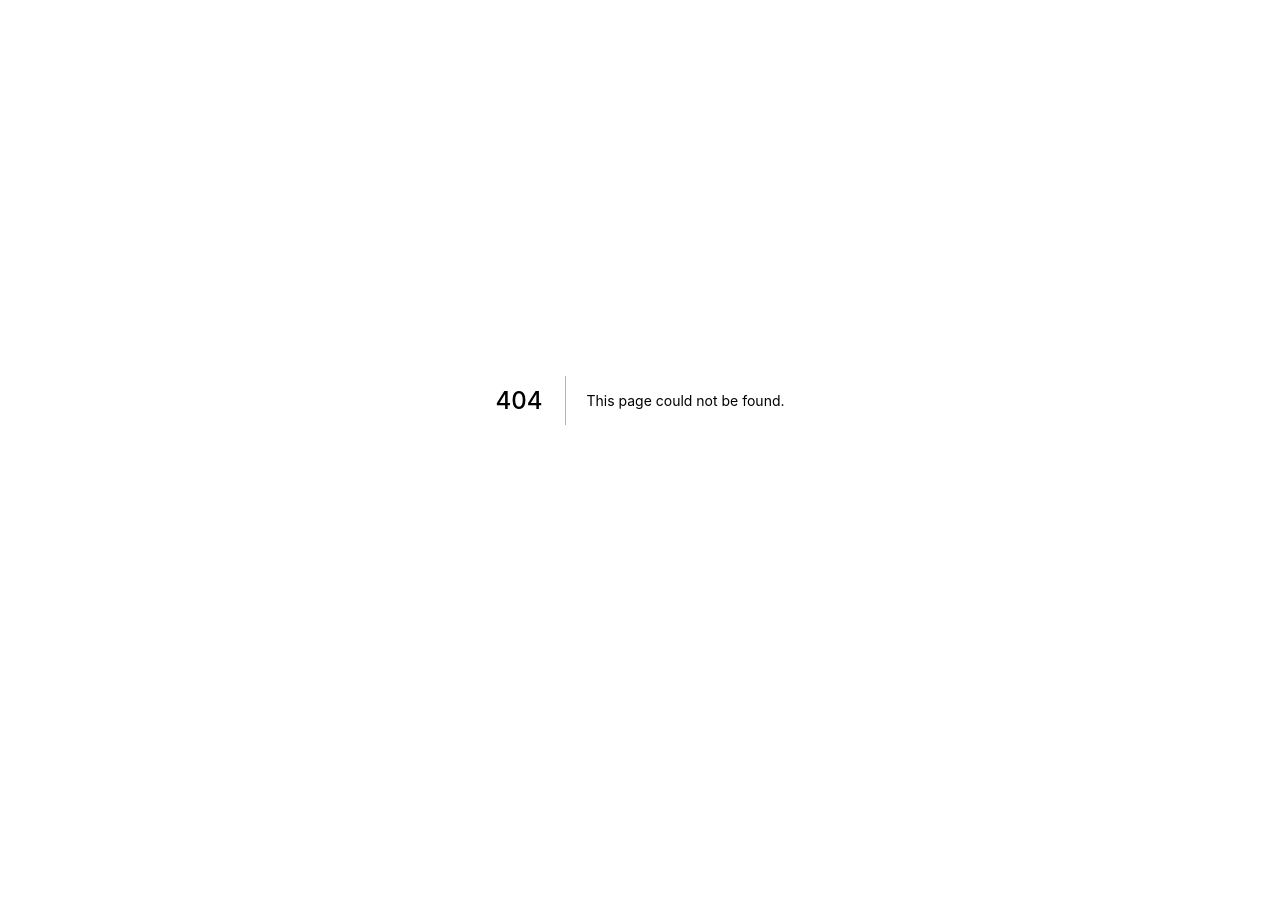
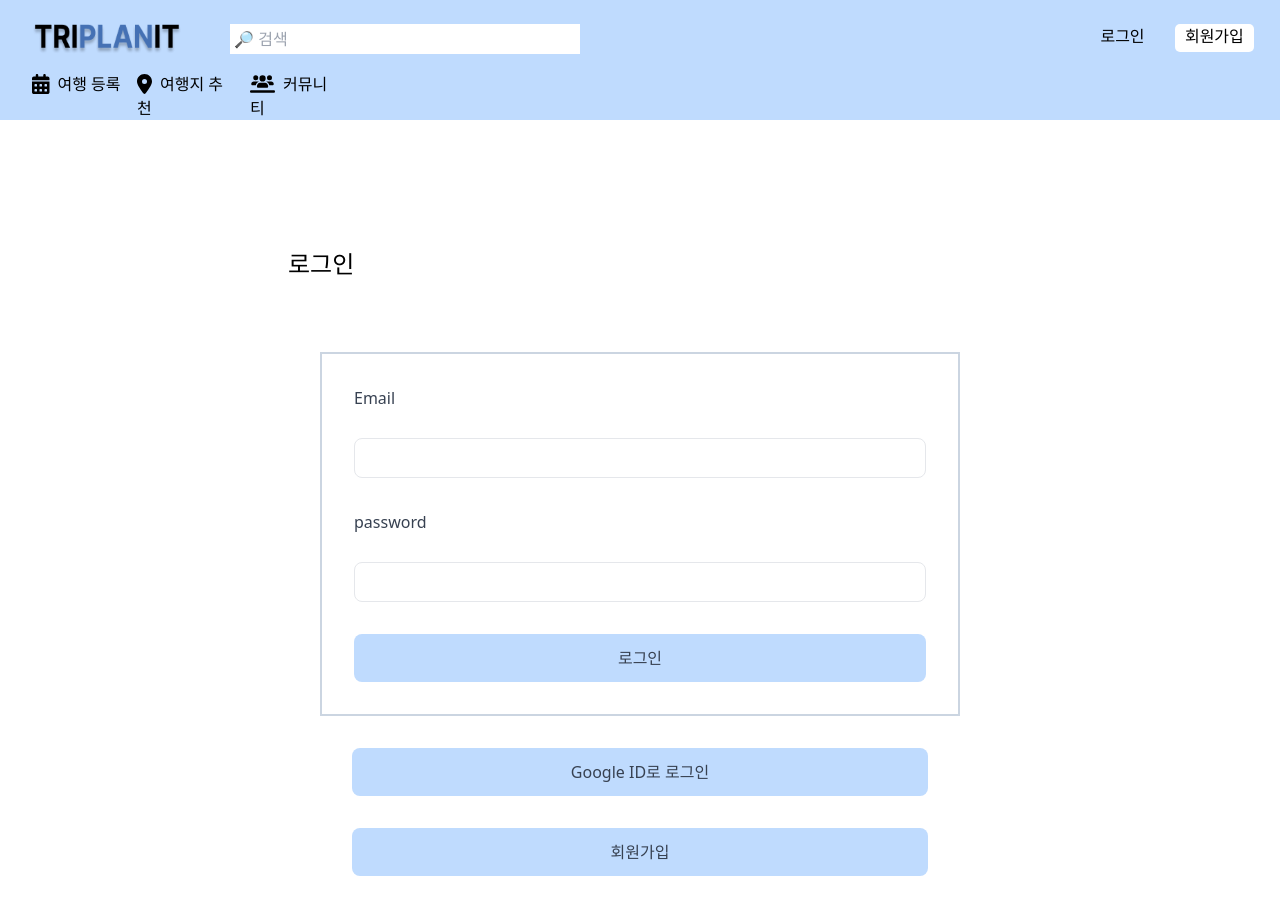
Before and after one commit to soo24/TriPlanit, a Next.js app: page /login in a window 1280 px wide. Before the commit this address had no page. Shown: the top 914 px of the page. Before the commit the page ends 800 px from the top, so only its background shows below. Built offline with nearby package versions, Linux system fonts and the light colour scheme.

Commit message:
feature-login: frontend implemented

```diff
--- a/components/topbar.js
+++ b/components/topbar.js
@@ -3,8 +3,11 @@ import Image from 'next/image'
 import Logo from '../public/logo.png';
 import { FontAwesomeIcon } from '@fortawesome/react-fontawesome';
 import { faCalendarDays, faLocationDot, faUsersLine } from "@fortawesome/free-solid-svg-icons";
+import { useRouter } from 'next/router';
 
 export default function TopBar() {
+  const router = useRouter();
+
   return (
     <div className='bg-blue-200 pt-6 pl-6w-full'>
         <div className="grid grid-cols-12  grid-rows-2 ml-5 zf:grid-cols-4 ">
@@ -23,13 +26,13 @@ export default function TopBar() {
           </div>
 
           <div className="col-start-11 zf:col-start-3 text-center">
-            <button>
+            <button type='button' onClick={() => router.push('/login')}>
               로그인
             </button>
           </div>
 
           <div className="col-start-12 rounded-[5px] bg-white text-center w-9/12 mb-5 zf:hidden">
-            <button  >
+            <button >
               회원가입
             </button>
           </div>
--- /dev/null
+++ b/pages/login.js
@@ -0,0 +1,52 @@
+
+import Head from 'next/head'
+import Image from 'next/image'
+
+import Link from 'next/link';
+import TopBar from '../components/topbar';
+import MyTrip from '../components/mytrip';
+import Others from '../components/Others';
+
+export default function Login() {
+        return (
+                <>
+                        <div>
+                                <Head>
+                                        <title>Login</title>
+                                </Head>
+                                <TopBar/>
+                        </div>
+                        <div className="container mx-auto px-72 pt-32">
+                                <div id="section" className="mx-auto align-center">
+                                        <h2 className="text-2xl">로그인</h2>
+                                </div>
+                                <div className="my-10 text-gray-700 p-4">
+                                        <div className='p-4'>
+                                                <form action="" method="post" className='border-2 border-slate-300 p-4'>
+                                                        <div id="email-column" className="p-4">
+                                                                <label className="block mb-1" for="username">Email</label><br/>
+                                                                <input className="w-full h-10 px-3 text-base placeholder-gray-600 border rounded-lg focus:shadow-outline" required type="text" id="email" name="email"></input><br />
+                                                        </div>
+                                                        <div id="password-column" className='p-4'>
+                                                                <label className="block mb-1" for="password">password</label><br />
+                                                                <input className="w-full h-10 px-3 text-base placeholder-gray-600 border rounded-lg focus:shadow-outline" required type="text" id="password" name="password"></input><br />
+                                                        </div>
+                                                        <div className="p-4">
+                                                                <button className="w-full h-12 px-6 text-black-700 transition-colors duration-150 bg-blue-200 rounded-lg focus:shadow-outline hover:bg-indigo-800 hover:text-slate-300" type='submit'>로그인</button><br/>
+                                                        </div>
+                                                </form>
+                                                <div id='other' className='p-4'>
+                                                        <div className='p-4'>
+                                                                <button className="w-full h-12 px-6 text-black-700 transition-colors duration-150 bg-blue-200 rounded-lg focus:shadow-outline hover:bg-indigo-800 hover:text-slate-300" type='submit'>Google ID로 로그인</button>
+
+                                                        </div>
+                                                        <div className='p-4'>
+                                                                <button className="w-full h-12 px-6 text-black-700 transition-colors duration-150 bg-blue-200 rounded-lg focus:shadow-outline hover:bg-indigo-800 hover:text-slate-300" type='submit'>회원가입</button>
+                                                        </div>
+                                                </div>
+                                        </div>
+                                </div>
+                        </div>
+                </>
+        )
+}
```
Also changed, not shown: 1 other file (tests, documents, lock files or other folders).
